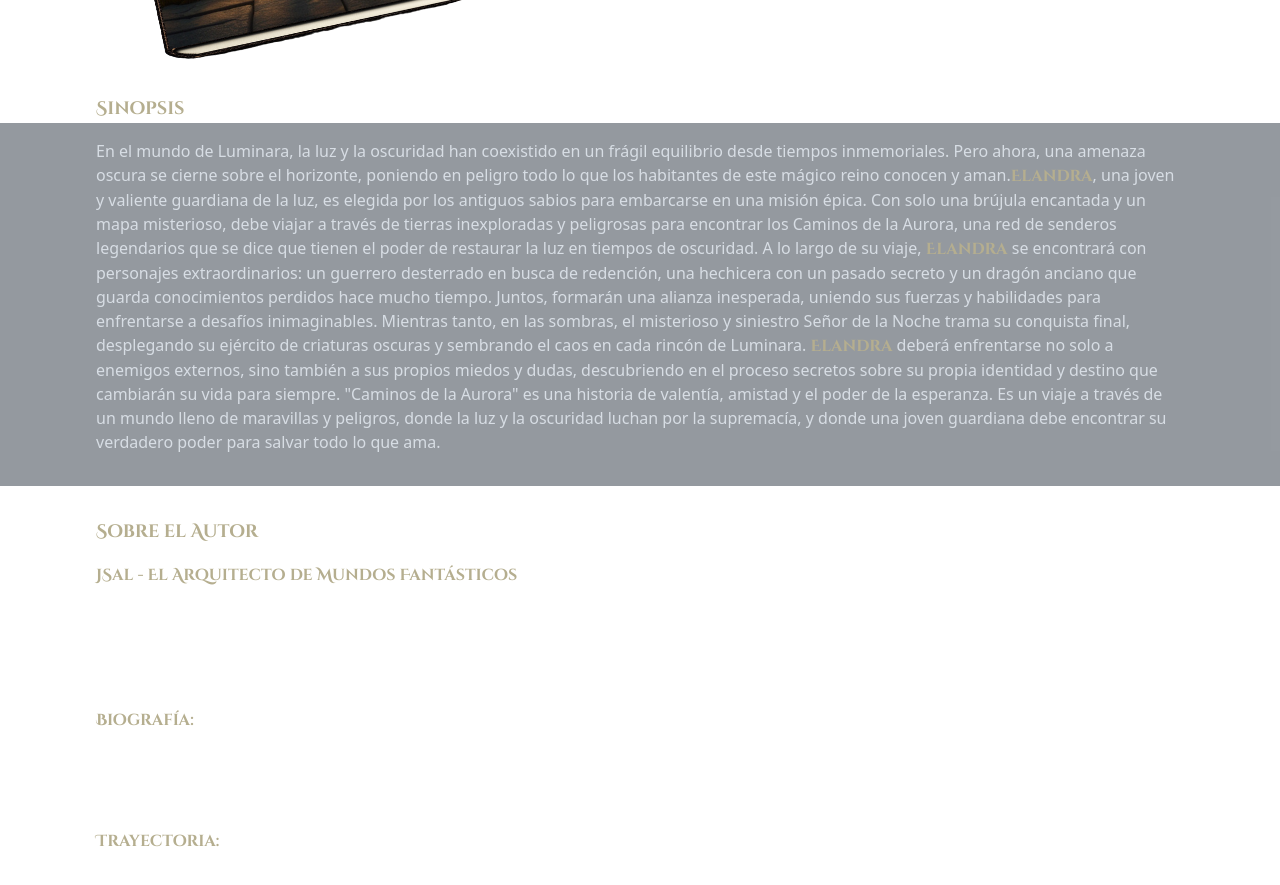
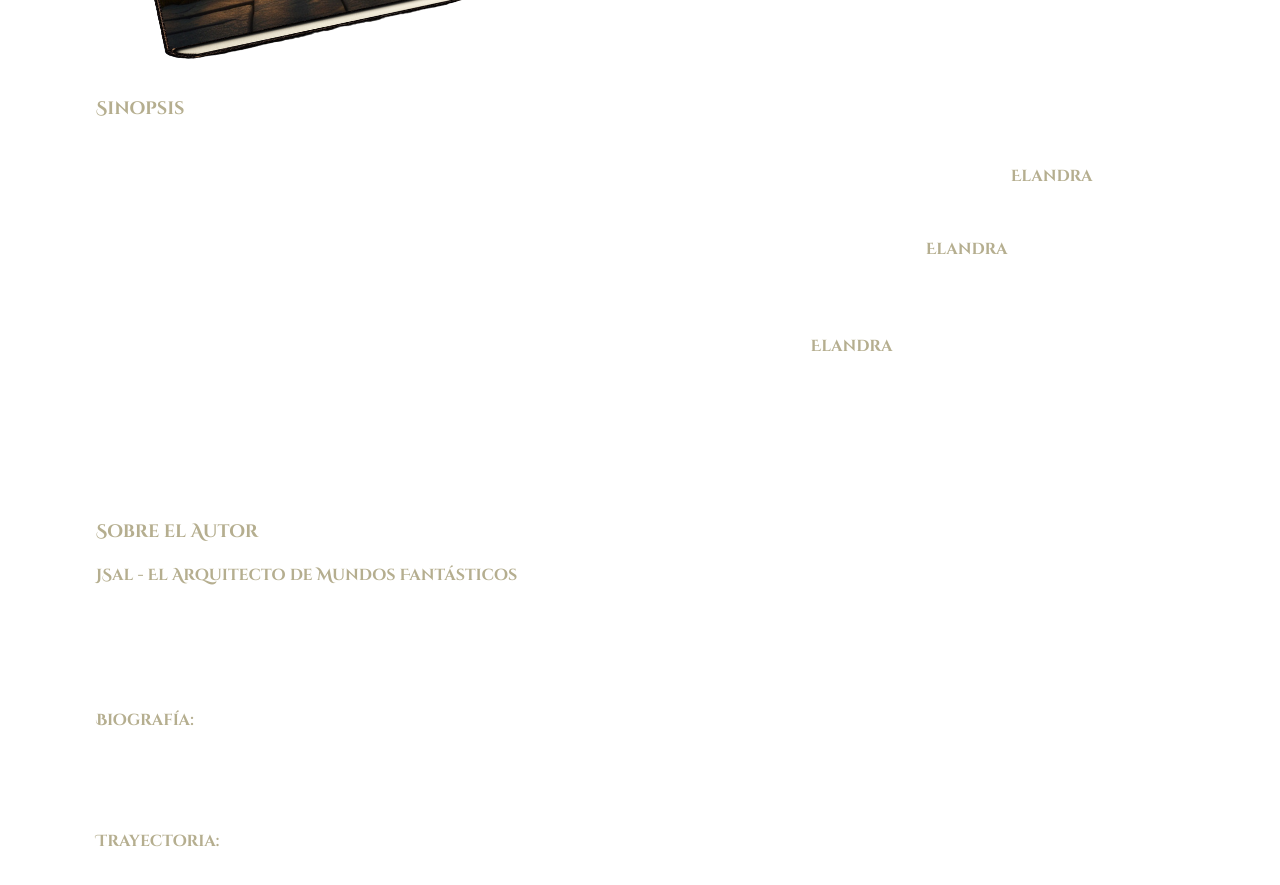
Before and after one commit to johasandoval/BookLaunchPage, a React (Vite) app: page / in a window 1280 px wide. Shown: the part 820-1705 px from the top of the page. Built offline with nearby package versions, Linux system fonts and the light colour scheme; a web font is replaced by a local one.

Commit message:
removing styles in sinopsis component

```diff
--- a/src/components/atoms/mainAtoms.js/Sinopsis.jsx
+++ b/src/components/atoms/mainAtoms.js/Sinopsis.jsx
@@ -8,7 +8,7 @@
         <h1 className="font-cinzel text-lg text-gold font-bold pt-8 xs:px-10 xl:px-24">
           Sinopsis
         </h1>
-        <p className="text-roboto text-text text-neutral-content pt-4 pb-8 xs:px-10 xl:px-24 hero-overlay bg-opacity-60">
+        <p className="text-roboto text-text pt-4 pb-8 xs:px-10 xl:px-24">
           En el mundo de Luminara, la luz y la oscuridad han coexistido en un
           frágil equilibrio desde tiempos inmemoriales. Pero ahora, una amenaza
           oscura se cierne sobre el horizonte, poniendo en peligro todo lo que
```
